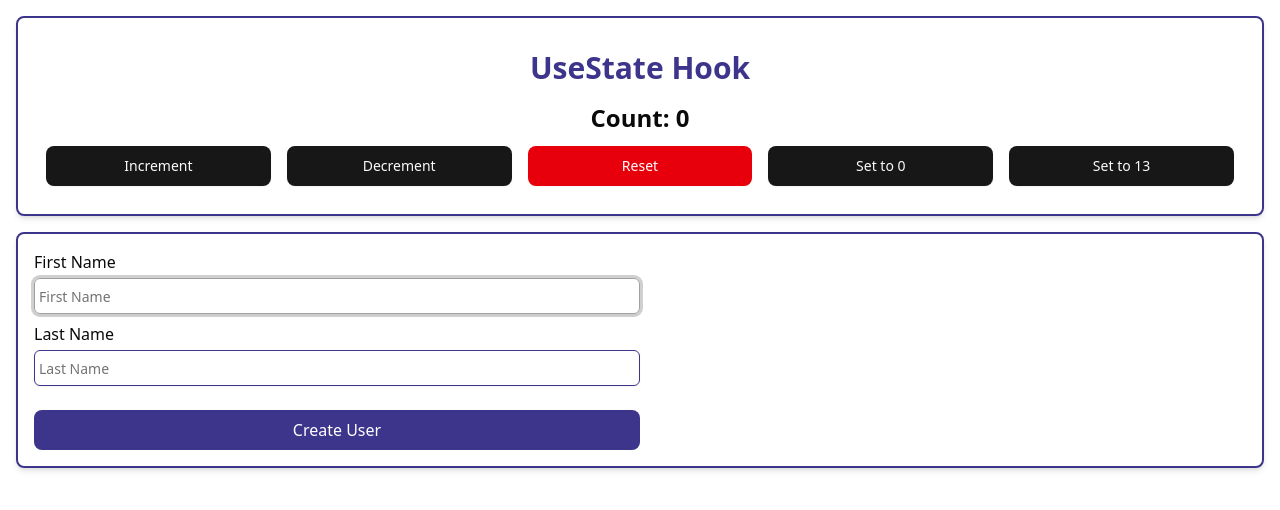
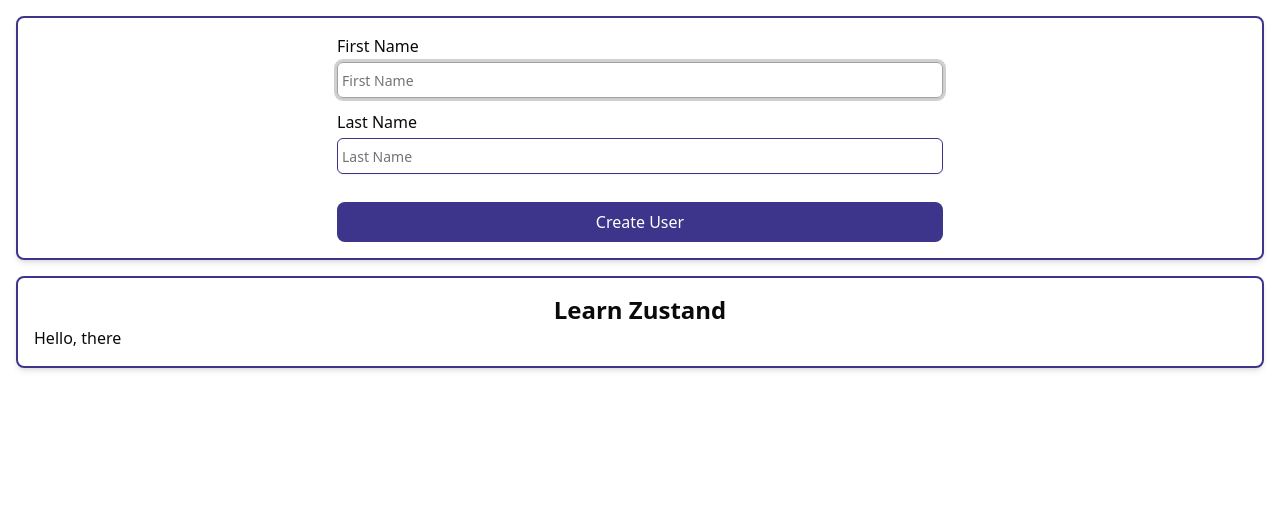
Before and after one commit to AskTiba/bit-by-bit, a Next.js app: page /challenges/testing in a window 1280 px wide. Shown: the top 510 px of the page. Built offline with nearby package versions, Linux system fonts and the light colour scheme.

Commit message:
feat(testing): update the react hook form to use Zustand for persistent state management

```diff
--- a/package.json
+++ b/package.json
@@ -24,7 +24,8 @@
     "react": "^19.0.0",
     "react-dom": "^19.0.0",
     "react-hook-form": "^7.56.3",
-    "tailwind-merge": "^3.2.0"
+    "tailwind-merge": "^3.2.0",
+    "zustand": "^5.0.5"
   },
   "devDependencies": {
     "@eslint/eslintrc": "^3",
--- /dev/null
+++ b/src/app/challenges/testing/components/LearnZustand.tsx
@@ -0,0 +1,27 @@
+"use client";
+
+import React from "react";
+import { useUserDataStore } from "~/lib/store/testStore";
+
+const LearnZustand = () => {
+  // 🔌 Access user from Zustand store
+  const user = useUserDataStore((state) => state.user);
+
+  // 🧠 Custom greeting logic:
+  // Check if both firstname and lastname exist and are truthy
+  const hasFullName = user?.firstname && user?.lastname;
+
+  // 📣 Fallback-friendly greeting
+  const greeting = hasFullName
+    ? `Hello, ${user.firstname} ${user.lastname}`
+    : "Hello, there";
+
+  return (
+    <main className="border-2 border-[#3d348b] rounded-md p-4 m-4 shadow-md">
+      <h1 className="text-center text-2xl font-bold">Learn Zustand</h1>
+      <p>{greeting}</p>
+    </main>
+  );
+};
+
+export default LearnZustand;
--- a/src/app/challenges/testing/components/rehHook.tsx
+++ b/src/app/challenges/testing/components/rehHook.tsx
@@ -1,56 +1,77 @@
-"use client";
+"use client"; // 1️⃣ Needed for client-side components in Next.js
 
 import React, { useEffect } from "react";
-import { useForm } from "react-hook-form";
-import { Input } from "~/components/ui/input";
+import { useForm } from "react-hook-form"; // 2️⃣ React Hook Form — best for easy form handling
+import { Input } from "~/components/ui/input"; // 3️⃣ Custom UI component (maybe from shadcn)
+import { useUserDataStore } from "~/lib/store/testStore"; // 4️⃣ Zustand store import
 
+// 5️⃣ Define the form shape — notice camelCase (matches form input names)
 type FormData = {
   firstName: string;
   lastName: string;
 };
 
 const RefHook = () => {
+  // 6️⃣ Setup react-hook-form methods
   const { register, setFocus, handleSubmit } = useForm<FormData>();
 
-  const onSubmit = handleSubmit((data) => console.log(data));
-  // firstName and lastName will have correct type
+  // 7️⃣ Grab just the `setUser` method from Zustand store
+  const setUser = useUserDataStore((state) => state.setUser);
 
+  // 8️⃣ Submit handler — wraps with react-hook-form for validation
+  const onSubmit = handleSubmit((data) => {
+    const userData = {
+      firstname: data.firstName.trim(),
+      lastname: data.lastName.trim(),
+    };
+
+    setUser(userData); // 9️⃣ Save to Zustand store
+    console.log(
+      `✅ User name saved to Zustand: ${JSON.stringify(userData, null, 2)} `
+    ); // Debug/log
+  });
+
+  // 🔟 Focus first input on mount
   useEffect(() => {
     setFocus("firstName");
   }, [setFocus]);
 
   return (
-    <>
     <div className="border-2 border-[#3d348b] rounded-md p-4 m-4 shadow-md">
-        <form className="" onSubmit={onSubmit}>
-          <div className="sm:w-1/2 flex flex-col gap-2">
+      <form onSubmit={onSubmit}>
+        <div className="sm:w-1/2 sm:mx-auto flex flex-col gap-3">
+          {/* 🔤 First Name Field */}
           <div className="flex flex-col gap-1">
-              <label>First Name</label>
+            <label htmlFor="firstName">First Name</label>
             <Input
+              id="firstName"
               placeholder="First Name"
-                className="border-1 border-[#3d348b] rounded-sm py-2 px-1"
-                {...register("firstName")}
+              className="border border-[#3d348b] rounded-sm py-2 px-1"
+              {...register("firstName")} // 🔗 Connect to react-hook-form
             />
           </div>
+
+          {/* 🔤 Last Name Field */}
           <div className="flex flex-col gap-1">
-              <label>Last Name</label>
+            <label htmlFor="lastName">Last Name</label>
             <Input
+              id="lastName"
               placeholder="Last Name"
-                className="border-1 border-[#3d348b] rounded-sm py-2 px-1"
+              className="border border-[#3d348b] rounded-sm py-2 px-1"
               {...register("lastName")}
             />
           </div>
+
+          {/* 🚀 Submit Button */}
           <button
-              type="button"
-              className="bg-[#3d348b] text-white w-full py-2 px-4 rounded-md mt-4"
-              onClick={onSubmit}
+            type="submit"
+            className="bg-[#3d348b] text-white py-2 px-4 rounded-md mt-4"
           >
             Create User
           </button>
         </div>
       </form>
     </div>
-    </>
   );
 };
 
--- a/src/app/challenges/testing/page.tsx
+++ b/src/app/challenges/testing/page.tsx
@@ -1,12 +1,14 @@
 import React from "react";
-import ReactHooks from "~/app/challenges/testing/components/reactHooks";
+// import ReactHooks from "~/app/challenges/testing/components/reactHooks";
 import RefHook from "~/app/challenges/testing/components/rehHook";
+import LearnZustand from "./components/LearnZustand";
 
 const Testing = () => {
   return (
     <div>
-      <ReactHooks />
+      {/* <ReactHooks /> */}
       <RefHook />
+      <LearnZustand />
     </div>
   );
 };
--- /dev/null
+++ b/src/lib/store/formDataStore.ts
@@ -0,0 +1,41 @@
+// lib/store/formDataStore.ts
+import { create } from "zustand";
+import { devtools } from "zustand/middleware";
+import { FormData } from "~/lib/types/formData";
+
+interface FormDataStore {
+  formData: FormData;
+  updateFormData: (data: Partial<FormData>) => void;
+  resetFormData: () => void;
+}
+
+export const useFormDataStore = create<FormDataStore>()(
+  devtools((set) => ({
+    formData: {
+      name: "",
+      email: "",
+      phone: "",
+      plan: "arcade",
+      isYearly: false,
+      addons: [],
+    },
+    updateFormData: (data) =>
+      set((state) => ({
+        formData: {
+          ...state.formData,
+          ...data,
+        },
+      })),
+    resetFormData: () =>
+      set({
+        formData: {
+          name: "",
+          email: "",
+          phone: "",
+          plan: "arcade",
+          isYearly: false,
+          addons: [],
+        },
+      }),
+  }))
+);
--- /dev/null
+++ b/src/lib/store/testStore.ts
@@ -0,0 +1,66 @@
+// 1️⃣ Import create from zustand — this gives us access to global state creation
+import { create } from "zustand";
+
+// 2️⃣ Import middleware (optional but pro move) — this gives us devtools support
+import { devtools, persist } from "zustand/middleware";
+
+// 3️⃣ Define the User type — a simple object with a first and last name
+export type User = {
+  firstname: string;
+  lastname: string;
+};
+
+// 4️⃣ Define the store shape: user data + functions to update the state
+type UserDataStore = {
+  user: User;
+  setFirstname: (firstname: string) => void;
+  setLastname: (lastname: string) => void;
+  setUser: (user: User) => void;
+};
+
+// 5️⃣ Create the Zustand store using `create` and wrap it with `devtools` middleware
+export const useUserDataStore = create<UserDataStore>()(
+  devtools(
+    persist(
+      (set) => ({
+        // 6️⃣ Initial state — user object with empty strings
+        user: {
+          firstname: "",
+          lastname: "",
+        },
+
+        // 7️⃣ Update only the firstname, keeping other values the same
+        setFirstname: (firstname) =>
+          set(
+            (state) => ({
+              user: {
+                ...state.user,
+                firstname, // overwrite firstname only
+              },
+            }),
+            false,
+            "user/setFirstname" // action name for devtools
+          ),
+
+        // 8️⃣ Update only the lastname similarly
+        setLastname: (lastname) =>
+          set(
+            (state) => ({
+              user: {
+                ...state.user,
+                lastname,
+              },
+            }),
+            false,
+            "user/setLastname"
+          ),
+
+        // 9️⃣ Replace the entire user object at once
+        setUser: (user) => set(() => ({ user }), false, "user/setUser"),
+      }),
+      {
+        name: "UserStore", // display name in Redux Devtools
+      }
+    )
+  )
+);
--- /dev/null
+++ b/src/lib/types/formData.ts
@@ -0,0 +1,16 @@
+// types/formData.ts
+
+export interface FormData {
+  name: string;
+  email: string;
+  phone: string;
+  plan: "arcade" | "advanced" | "pro";
+  isYearly: boolean;
+  addons: string[]; // or Addon[] if you're using objects
+}
+
+export interface Addon {
+  id: string;
+  name: string;
+  price: number;
+}
```
Also changed, not shown: 1 other file (tests, documents, lock files or other folders). Lines whose indentation alone changed are shown as unchanged.
